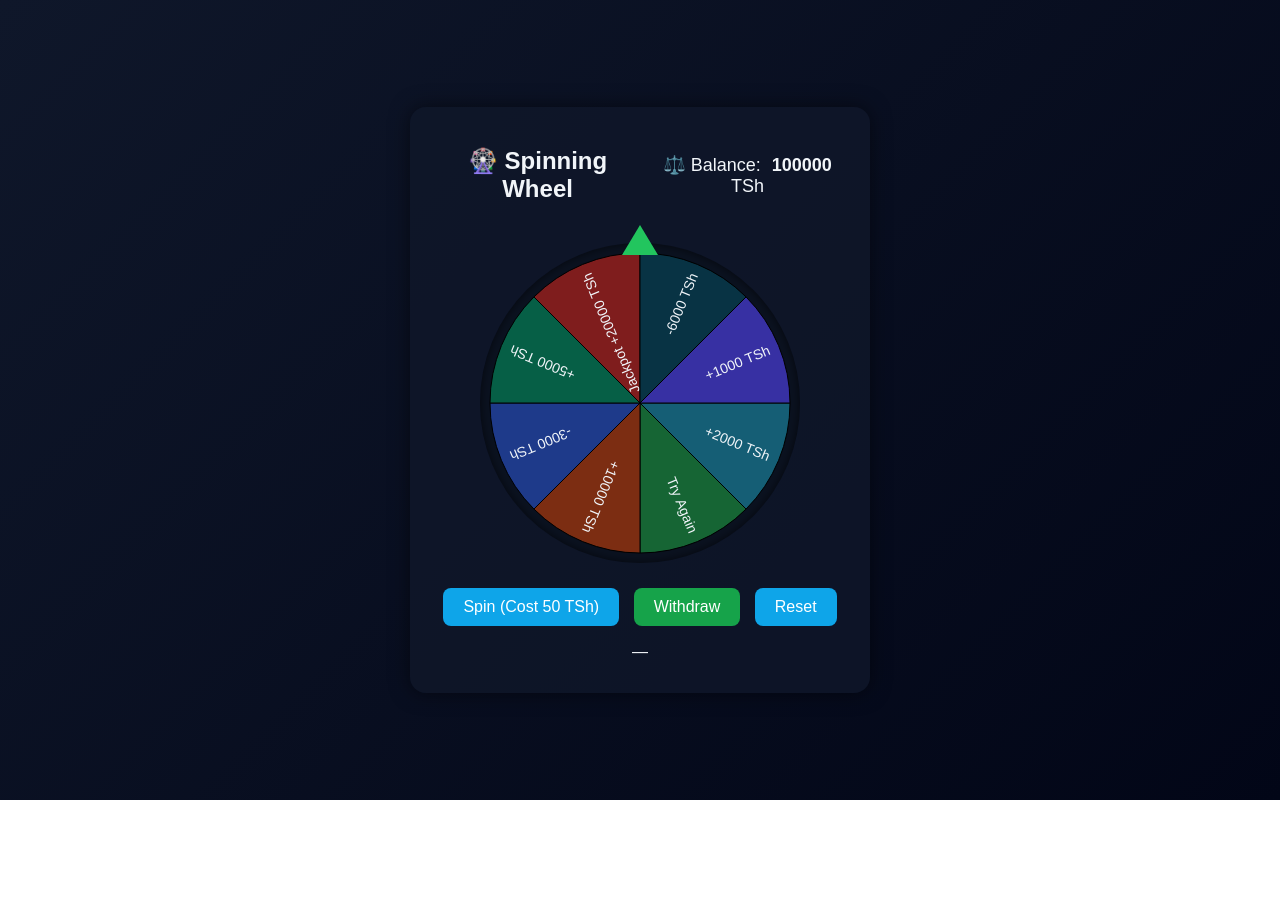
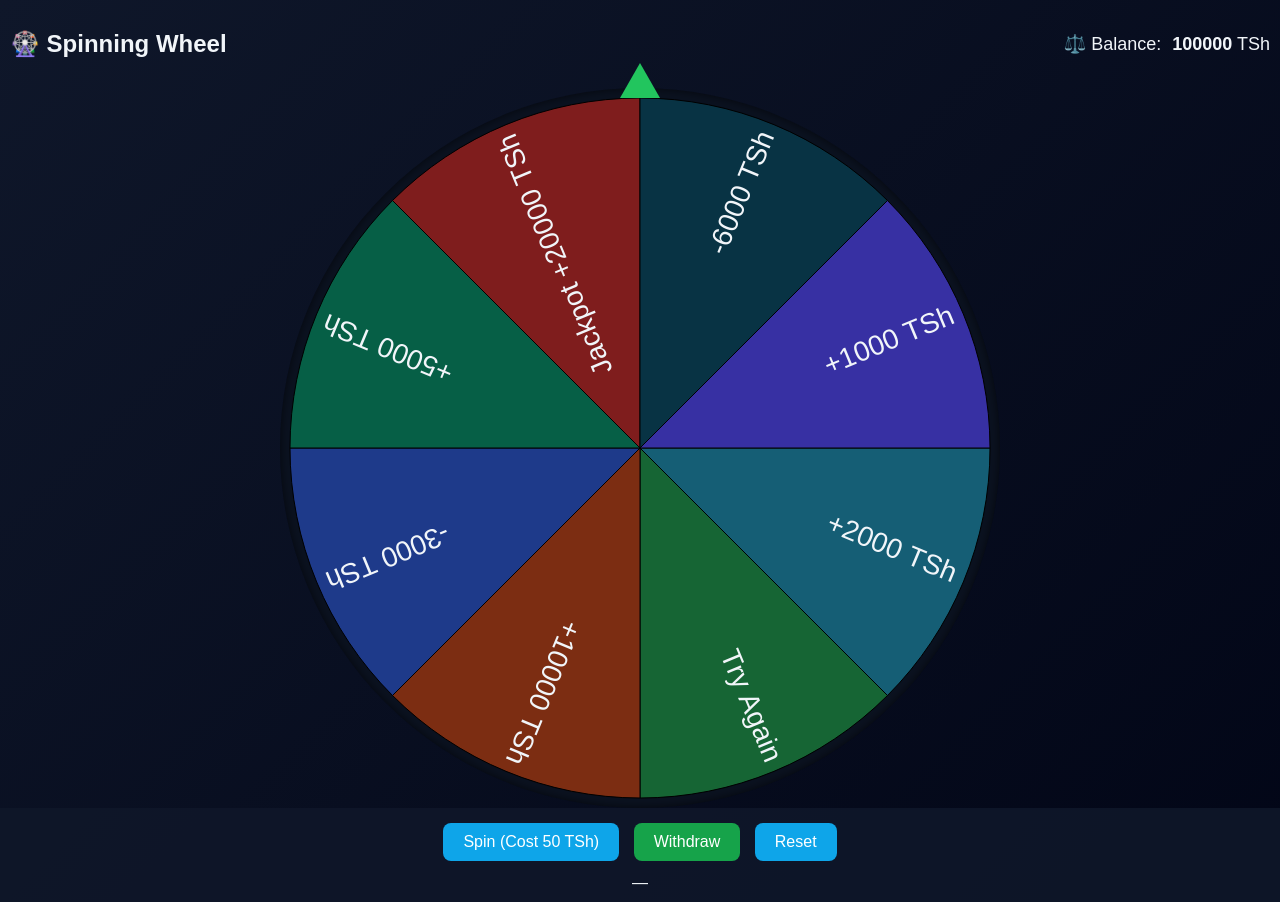
Before and after one commit to mmako2089-ux/spingame-tigowidhtrwals, a website: page public/index.html in a window 1280 px wide. Before the commit the page ends 800 px from the top, so only its background shows below. Drawn offline with Linux system fonts and the light colour scheme.

Commit message:
initial commit

```diff
--- a/public/index.html
+++ b/public/index.html
@@ -11,25 +11,16 @@
             background: linear-gradient(135deg, #0f172a, #020617);
             color: #f1f5f9;
             display: flex;
-            justify-content: center;
-            align-items: center;
+            flex-direction: column;
+            justify-content: space-between;
             min-height: 100vh;
         }
 
-        .game {
-            background: rgba(15, 23, 42, 0.8);
-            padding: 20px;
-            border-radius: 16px;
-            box-shadow: 0 0 20px rgba(0, 0, 0, 0.5);
-            text-align: center;
-            width: 420px;
-        }
-
         .header {
+            padding: 10px;
             display: flex;
             justify-content: space-between;
             align-items: center;
-            margin-bottom: 15px;
         }
 
         .balance {
@@ -43,32 +34,42 @@
 
         .wheel-container {
             position: relative;
-            margin: 20px auto;
-            width: 320px;
-            height: 320px;
+            margin: auto;
+            width: 90vw;
+            height: 90vw;
+            max-width: 90vh;
+            max-height: 90vh;
+            flex-grow: 1;
+            display: flex;
+            align-items: center;
+            justify-content: center;
         }
 
         .pointer {
             position: absolute;
-            top: -18px;
+            top: -25px;
             left: 50%;
             transform: translateX(-50%);
             width: 0;
             height: 0;
-            border-left: 18px solid transparent;
-            border-right: 18px solid transparent;
-            border-bottom: 30px solid #22c55e;
+            border-left: 20px solid transparent;
+            border-right: 20px solid transparent;
+            border-bottom: 35px solid #22c55e;
             z-index: 2;
         }
 
         canvas {
+            width: 100%;
+            height: 100%;
             border-radius: 50%;
             background: #0b1220;
             box-shadow: inset 0 0 10px rgba(0, 0, 0, 0.6);
         }
 
         .controls {
-            margin-top: 15px;
+            padding: 10px;
+            text-align: center;
+            background: rgba(15, 23, 42, 0.9);
         }
 
         button {
@@ -84,7 +85,6 @@
 
         #withdrawBtn {
             background: #16a34a;
-            /* green */
         }
 
         button:disabled {
@@ -93,28 +93,27 @@
         }
 
         .result {
-            margin-top: 12px;
-            min-height: 30px;
+            margin-top: 8px;
             font-size: 16px;
         }
     </style>
 </head>
 
 <body>
-    <div class="game">
     <div class="header">
         <h2>🎡 Spinning Wheel</h2>
         <div class="balance">⚖️ Balance: <span id="balance">100000</span> TSh</div>
     </div>
+
     <div class="wheel-container">
         <div class="pointer"></div>
-            <canvas id="wheel" width="320" height="320"></canvas>
+        <canvas id="wheel"></canvas>
     </div>
+
     <div class="controls">
         <button id="spinBtn">Spin (Cost 50 TSh)</button>
         <button id="withdrawBtn">Withdraw</button>
         <button id="resetBtn">Reset</button>
-        </div>
         <div class="result" id="result">—</div>
     </div>
 
@@ -127,7 +126,7 @@
         const balanceEl = document.getElementById("balance");
         const resultEl = document.getElementById("result");
 
-        let balance = 100000; // starting balance in TSh
+        let balance = 100000;
         let spinning = false;
         let angle = 0;
 
@@ -166,35 +165,47 @@
             color: "#3730a3"
         }];
 
+        function resizeCanvas() {
+            const container = document.querySelector(".wheel-container");
+            const size = Math.min(container.offsetWidth, container.offsetHeight);
+            canvas.width = size;
+            canvas.height = size;
+            drawWheel();
+        }
+
+        window.addEventListener("resize", resizeCanvas);
+        resizeCanvas();
+
         function drawWheel() {
             const n = segments.length;
             const arc = (2 * Math.PI) / n;
+            const cx = canvas.width / 2;
+            const cy = canvas.height / 2;
+            const radius = canvas.width / 2 - 10;
+
             ctx.clearRect(0, 0, canvas.width, canvas.height);
 
             segments.forEach((seg, i) => {
                 const start = angle + i * arc;
                 const end = start + arc;
                 ctx.beginPath();
-                ctx.moveTo(160, 160);
-                ctx.arc(160, 160, 150, start, end);
+                ctx.moveTo(cx, cy);
+                ctx.arc(cx, cy, radius, start, end);
                 ctx.closePath();
                 ctx.fillStyle = seg.color;
                 ctx.fill();
                 ctx.stroke();
 
-                // Labels
                 ctx.save();
-                ctx.translate(160, 160);
+                ctx.translate(cx, cy);
                 ctx.rotate(start + arc / 2);
                 ctx.textAlign = "right";
                 ctx.fillStyle = "#f1f5f9";
-                ctx.font = "14px Arial";
-                ctx.fillText(seg.label, 140, 5);
+                ctx.font = `${Math.floor(canvas.width / 25)}px Arial`;
+                ctx.fillText(seg.label, radius - 10, 5);
                 ctx.restore();
             });
         }
-
-        drawWheel();
 
         function spin() {
             if (spinning || balance < spinCost) return;
@@ -202,7 +213,7 @@
             balance -= spinCost;
             balanceEl.textContent = balance;
 
-            const spins = 4 + Math.floor(Math.random() * 3); // 4–6 turns
+            const spins = 4 + Math.floor(Math.random() * 3);
             const extra = Math.random() * 2 * Math.PI;
             const target = angle + spins * 2 * Math.PI + extra;
             const duration = 4000;
@@ -211,7 +222,7 @@
             function animate(t) {
                 const elapsed = t - start;
                 const progress = Math.min(elapsed / duration, 1);
-                const ease = 1 - Math.pow(1 - progress, 3); // ease-out cubic
+                const ease = 1 - Math.pow(1 - progress, 3);
                 const current = angle + ease * (target - angle);
 
                 ctx.save();
```
Lines whose indentation alone changed are shown as unchanged.
